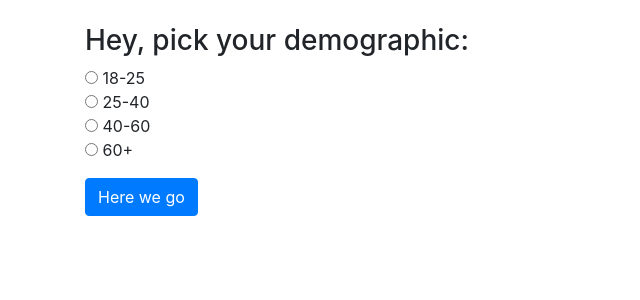
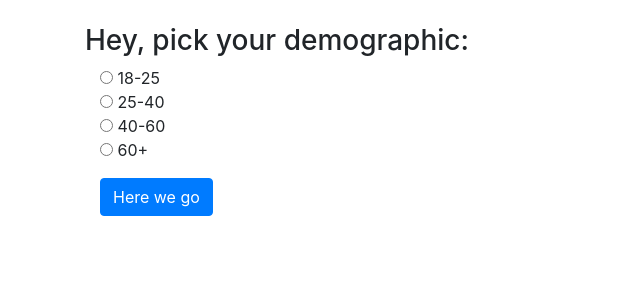
Before and after one commit to CaptenKickface/NormanJS, a React (Create React App) app: page / in a window 1280 px wide. Shown: the top 300 px of the page, without its empty margins (0-640 px from the left). Built offline with nearby package versions, Linux system fonts and the light colour scheme; the HTML template or start-up script is replaced by a standard one.

Commit message:
Data-list logic finished

```diff
--- a/package.json
+++ b/package.json
@@ -8,6 +8,7 @@
     "@testing-library/user-event": "^12.6.3",
     "axios": "^0.21.1",
     "bootstrap": "^4.6.0",
+    "mdbreact": "^5.0.1",
     "react": "^17.0.1",
     "react-bootstrap": "^1.5.1",
     "react-dom": "^17.0.1",
--- a/src/components/data-list.component.js
+++ b/src/components/data-list.component.js
@@ -1,17 +1,97 @@
 import React, { Component } from 'react';
+import Jumbotron from 'react-bootstrap/Jumbotron'
+import Container from 'react-bootstrap/Container'
+import Button from 'react-bootstrap/Button'
+import axios from 'axios'
+import Row from 'react-bootstrap/Row'
+
+
+
 
 export default class DataList extends Component {
     constructor(props) {
         super(props);
 
         this.state = this.props.location.state
+        this.onSubmit = this.onSubmit.bind(this);
+        this.amountWrong = this.amountWrong.bind(this);
+        this.wrongObjectClicked = this.wrongObjectClicked.bind(this);
+        this.averageWrong = this.averageWrong.bind(this);
+
+
       }
+      componentDidMount() {
+        console.log('Props')
+        console.log(this.props)
+        console.log('Location')
+        console.log(this.props.location)
+        console.log('Location-State')
+        console.log(this.props.location.state)
+        console.log(this.state.demographic)
+     }
 
+    amountWrong() {
+
+        const wrongStuff = this.state.dataArray.reduce(((acc,item) => item.wrongOne.length + acc),0)
+        const wrongStuffTwo = this.state.dataArray.reduce(((acc,item) => item.wrongTwo.length + acc),0)
+        const wrongStuffThree = this.state.dataArray.reduce(((acc,item) => item.wrongThree.length + acc),0)
+         return (
+             wrongStuff + wrongStuffTwo + wrongStuffThree
+         )
+    }
+
+    wrongObjectClicked(oof) {
+        const wrongStuff = this.state.dataArray.reduce(((acc,item) => item.wrongOne.includes(oof) ? 1 + acc : acc),0)
+        const wrongStuffTwo = this.state.dataArray.reduce(((acc,item) => item.wrongTwo.includes(oof) ? 1 + acc : acc),0)
+        const wrongStuffThree = this.state.dataArray.reduce(((acc,item) => item.wrongThree.includes(oof) ? 1 + acc : acc),0)
+         return (
+             wrongStuff + wrongStuffTwo + wrongStuffThree
+         )
+    }
+
+    averageWrong(wrongArray) {
+        const wrongStuff = this.state.dataArray.reduce(((acc,item) => item[wrongArray].length + acc),0)
+        const userAmount = this.state.dataArray.length
+
+        return (
+            wrongStuff/userAmount
+        )
+    }
+
+
+    onSubmit(e) {
+        e.preventDefault();
+
+        const dataList = {
+            demographic: this.state.demographic,
+            timeOne: this.state.timeOne,
+            wrongOne: this.state.wrongOne,
+            timeTwo: this.state.timeTwo,
+            wrongTwo: this.state.wrongTwo,
+            timeThree: this.state.timeThree,
+            wrongThree: this.state.wrongThree,
+            complete: true,
+        }
+        axios.put('http://localhost:5000/data/' + this.state.id, dataList)
+        .then(() => (axios.get('http://localhost:5000/data' )))
+            .then((res) => this.setState ((prevState) => ({...prevState,dataArray: res.data})))
+            // this.setState ((prevState) => ({...prevState,dataArray: res}))
+    }
 
     render() {
         console.log(this.state)
         return (
-            <p>Data it up!</p>
+            <Container>
+                <Row>
+                    <Jumbotron>
+                        <h1>Congratulations!</h1>
+                        <p>Click below to see how you compare to everyone on Norman</p>
+                        <Button variant="primary" value="true" onClick={this.onSubmit}>I'm ready</Button>{''}
+                       {this.state.dataArray && this.wrongObjectClicked('Messages')}
+                    </Jumbotron>
+                </Row>
+            </Container>
+
         )
     }
 }
--- a/src/components/intro.component.js
+++ b/src/components/intro.component.js
@@ -1,6 +1,8 @@
 import React, { Component } from 'react';
 import axios from 'axios'
-import {Link} from "react-router-dom";
+import {Redirect} from "react-router-dom";
+import Button from 'react-bootstrap/Button'
+import Container from 'react-bootstrap/Container'
 
 export default class Intro extends Component {
     constructor(props) {
@@ -48,9 +50,12 @@ export default class Intro extends Component {
         }
 
         console.log(dataList);
-
-        axios.post('http://localhost:5000/data/add', dataList)
-            .then(res => console.log(res.data));
+// only make call when radio button selected
+        if (this.state.demographic){
+            axios.post('http://localhost:5000/data', dataList)
+                .then(res => this.setState(prevState => ({...prevState,id: res.data._id})))
+                .then(()=>(console.log(this.state)))
+        }
 
 
     }
@@ -63,7 +68,7 @@ export default class Intro extends Component {
 
                 <h3>Hey, pick your demographic:</h3>
 
-                <form onSubmit={this.onSubmit} >
+                <Container>
                     <div className="form-group">
                         <input type="radio" name='Demo' value= '18-25' onChange={this.onChangeDemo}/> 18-25
                         <br/>
@@ -75,16 +80,12 @@ export default class Intro extends Component {
                     </div>
 
                     <div className="form-group">
-                    <Link
-                    to={{
-                        pathname: "/test",
-                        state: this.state
-                    }}
-                    >
-                    <input type="submit" value="Here we go" className="btn btn-primary" />
-                    </Link>
+
+                    <Button onClick={this.onSubmit} value="" className="btn btn-primary">Here we go</Button>
+                    {this.state.id && <Redirect to={{ pathname: "/test", state: this.state}}/>}
+
                     </div>
-                </form>
+                </Container>
             </div>
         )
     }
--- a/src/components/test.component.js
+++ b/src/components/test.component.js
@@ -112,11 +112,11 @@ export default class Test extends Component {
     }
 
     render() {
-
+            console.log(this.state)
         return (
             <div className="App">
 
-                <Container className="float-left" fluid='true'>
+                <Container className="flex-start" fluid='true'>
                 <Row><NavBar handler={this.AnswerHandler}/></Row>
                 <br/>
                 <br/>
```
Also changed, not shown: 2 other files (tests, documents, lock files or other folders).
